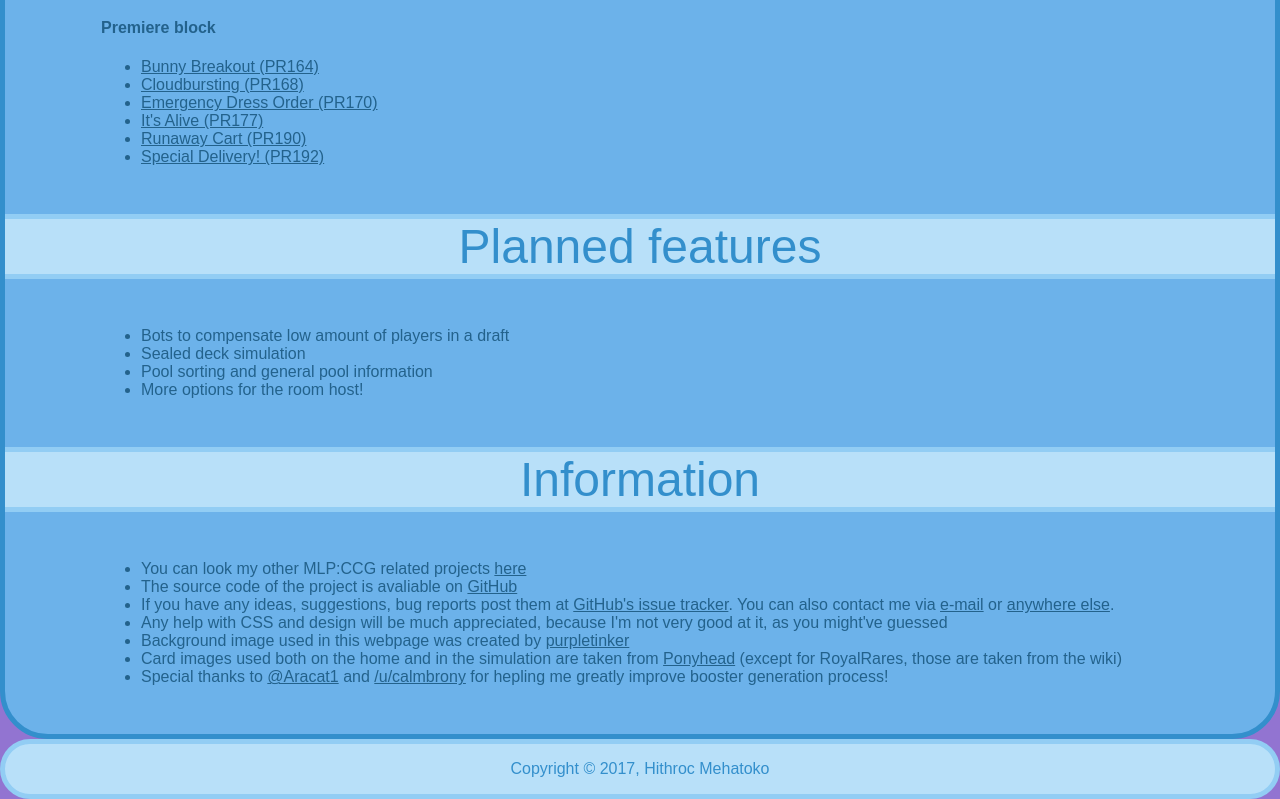
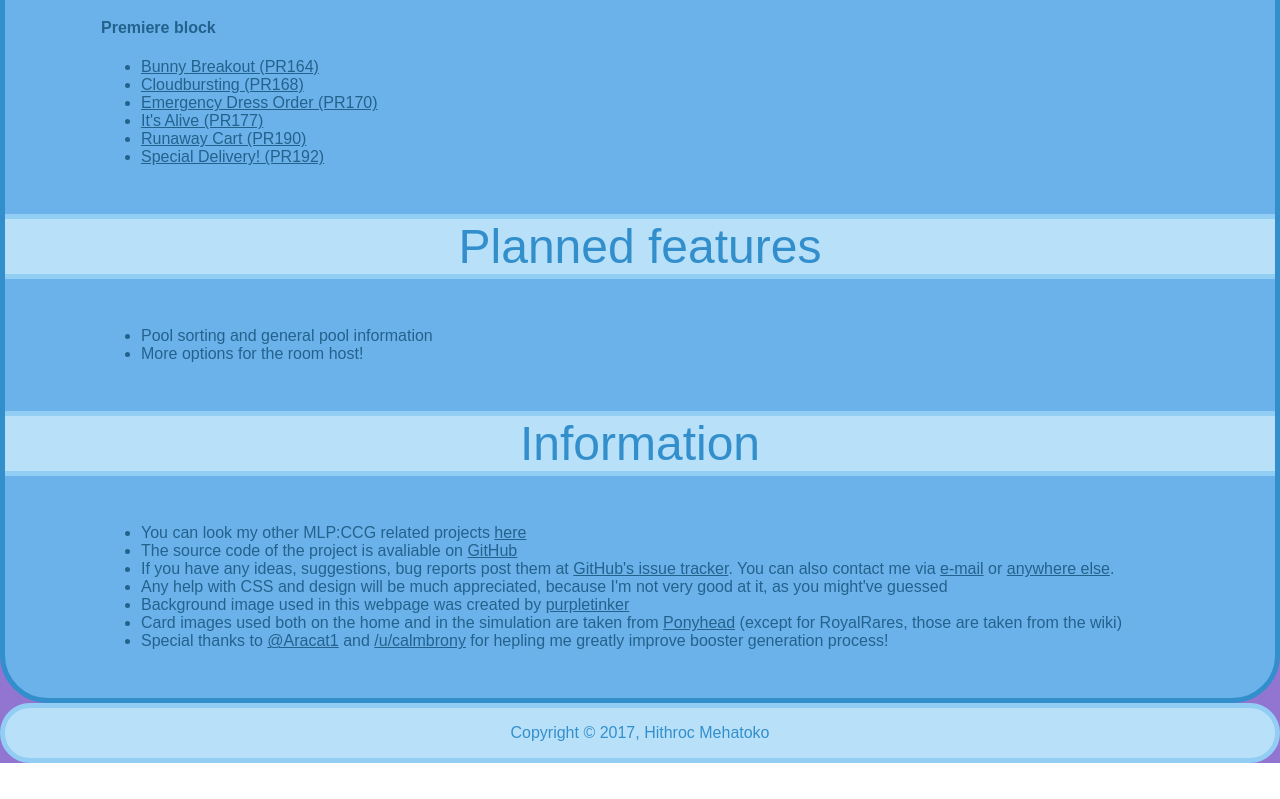
Before and after one commit to Hithroc/oak, a plain HTML site: page static/index.html in a window 1280 px wide. Shown: the part 1990-2789 px from the top of the page. After the commit the page ends 2753 px from the top, so only its background shows below. Drawn offline with Linux system fonts and the light colour scheme; a script that the page names is missing.

Commit message:
Update "Planned Features" list

```diff
--- a/static/index.html
+++ b/static/index.html
@@ -139,8 +139,6 @@
         <div class="element-header">Planned features</div>
         <div class="element-content">
           <ul>
-            <li>Bots to compensate low amount of players in a draft</li>
-            <li>Sealed deck simulation</li>
             <li>Pool sorting and general pool information</li>
             <li>More options for the room host!</li>
           </ul>
```
